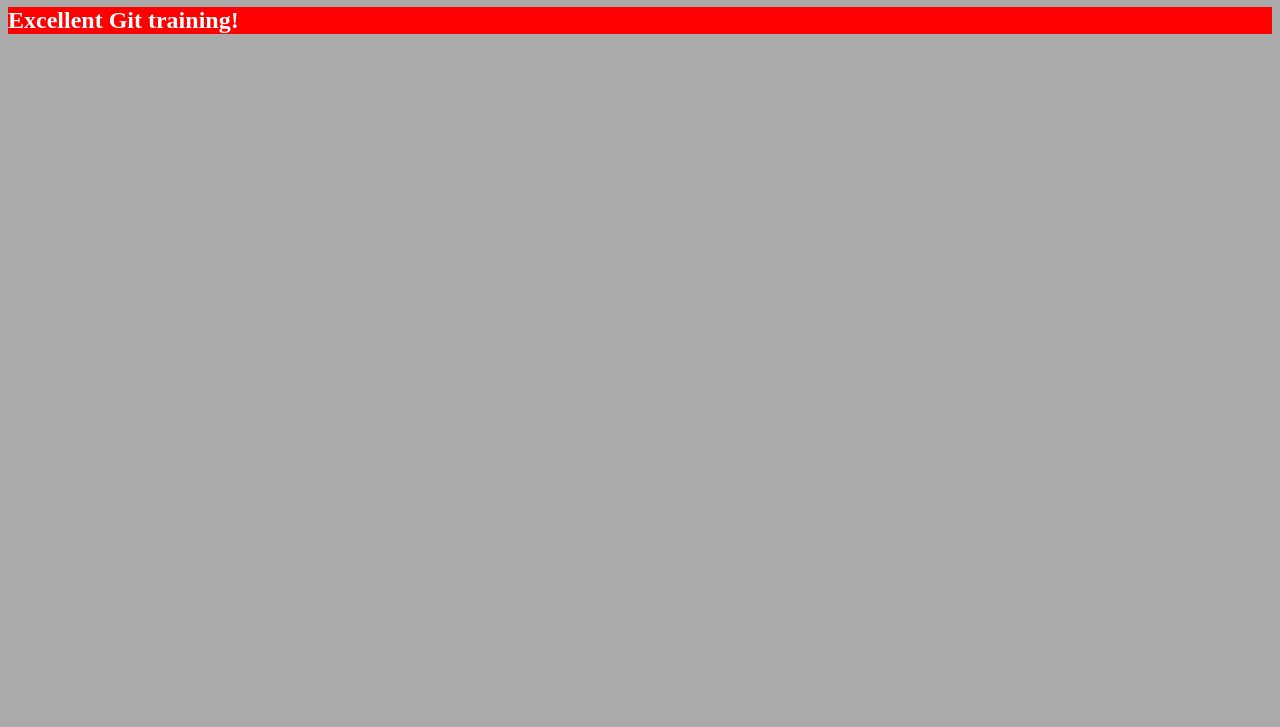
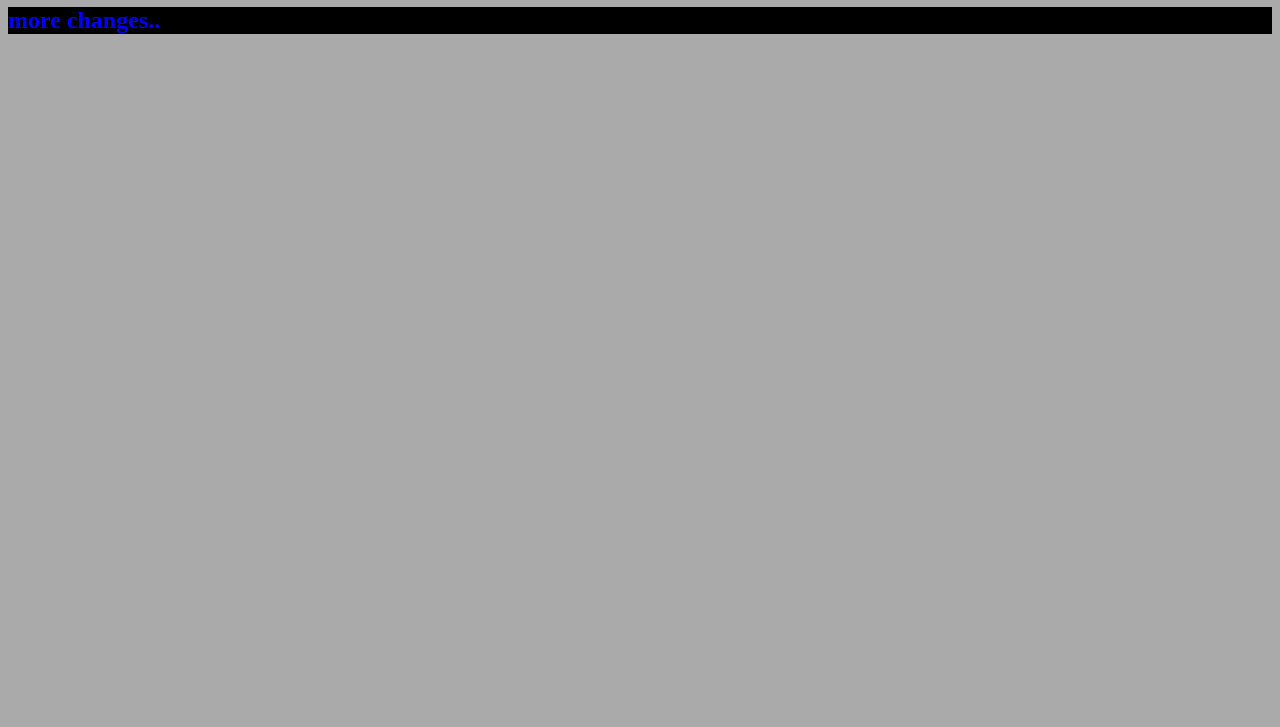
Before and after one commit to cowboycryptid/gitlearning, a plain HTML site: page index.html in a window 1280 px wide. Shown: the part 73-800 px from the top of the page. Drawn offline with Linux system fonts and the light colour scheme.

```diff
--- a/index.html
+++ b/index.html
@@ -7,6 +7,6 @@
   </head>
   <body>
     <h1>Learning Git</h1>
-    <h2>Excellent Git training!</h2>
+    <h2>more changes..</h2>
   </body>
 </html>
--- a/style.css
+++ b/style.css
@@ -2,6 +2,6 @@
     background-color: #aaa;
   }
   h2 {
-    background-color: red;
-    color: white;
+    background-color: black;
+    color: blue;
   }
```
Also changed, not shown: readme.txt (added), wanted.txt (added), 1 other file.
